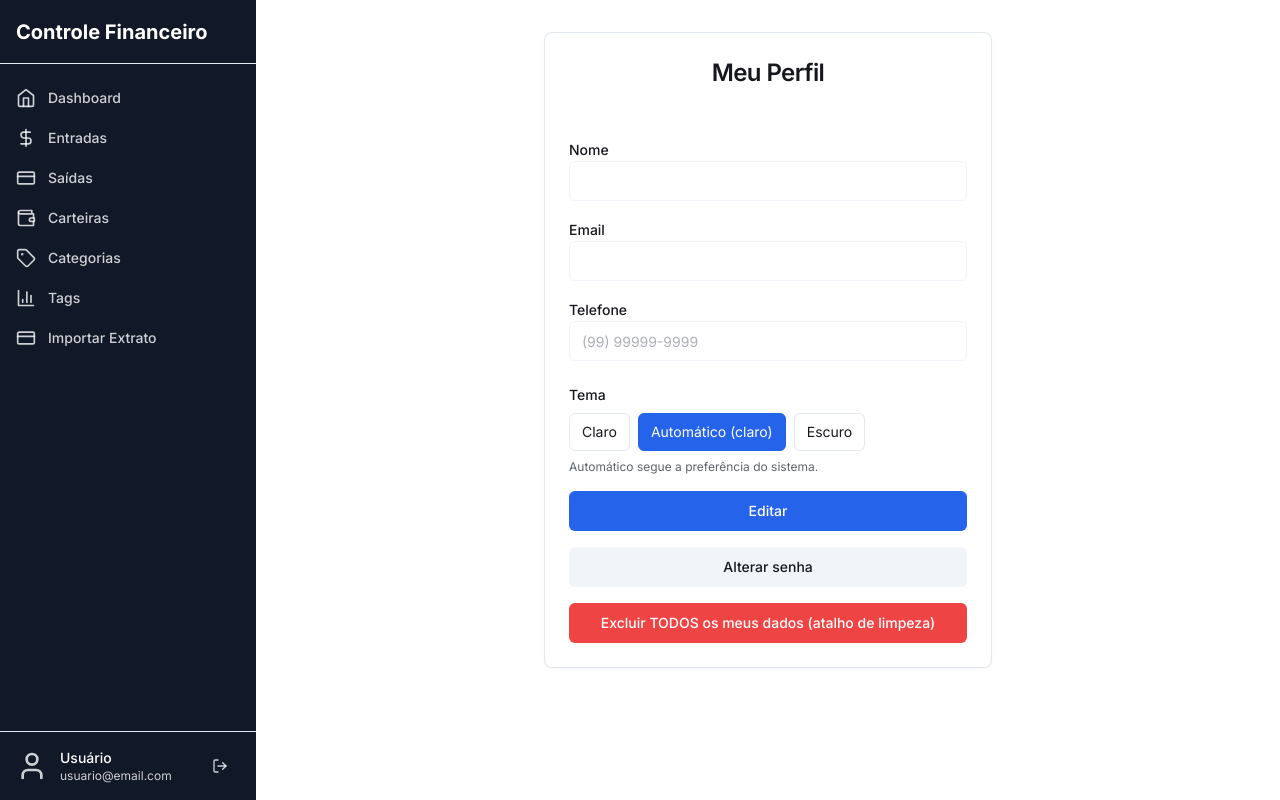
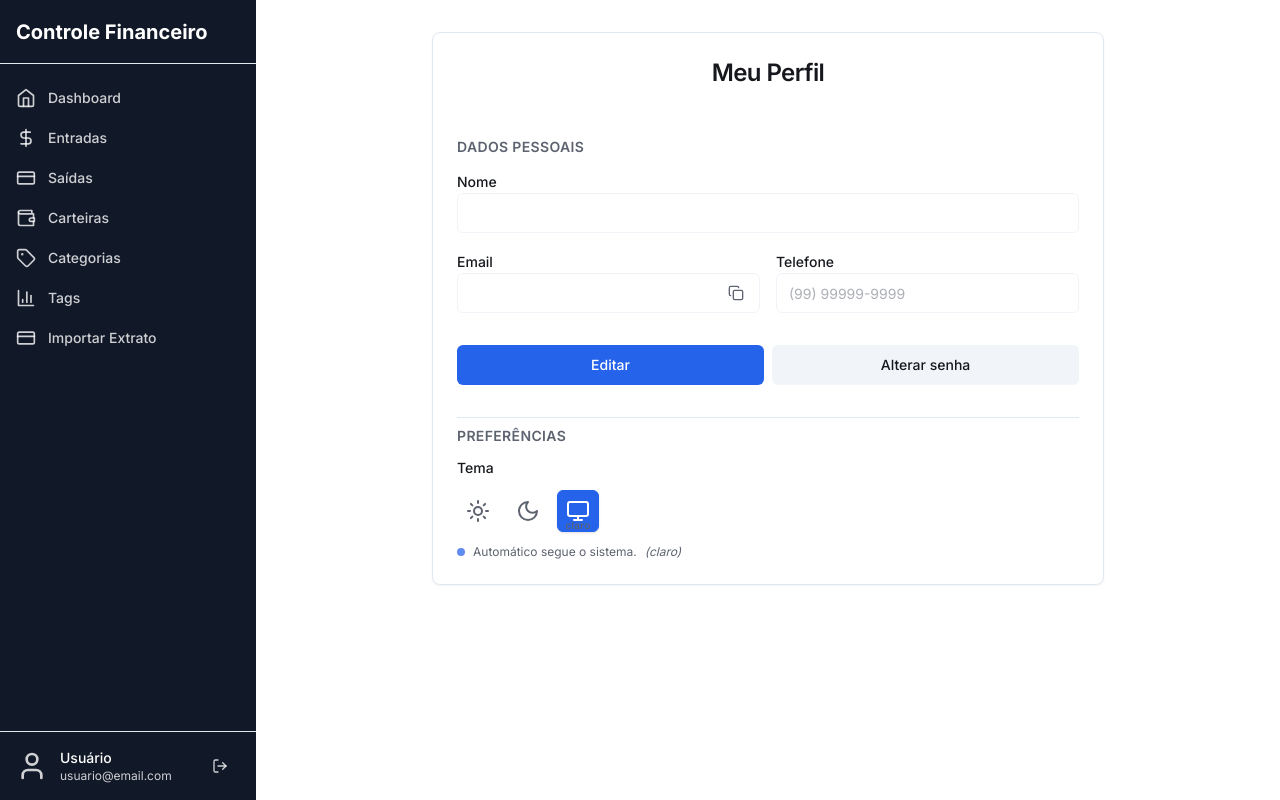
Before and after one commit to joaocarlosxsantos/financeiro, a Next.js app: page /user in a window 1280 px wide. Built offline with nearby package versions, Linux system fonts and the light colour scheme; no server answers.

Commit message:
melhorias tela de usuários

```diff
--- a/src/components/providers/theme-provider.tsx
+++ b/src/components/providers/theme-provider.tsx
@@ -17,25 +17,31 @@ export const ThemeProvider = ({ children }: { children: React.ReactNode }) => {
     return 'system';
   });
   const [resolved, setResolved] = useState<'light' | 'dark'>(() => 'light');
-  const mounted = useRef(false);
+  const mounted = useRef(false); // indica se já montou para decidir persistência
+  const userChanged = useRef(false); // evita override do fetch inicial após interação
+  const hydratedInitial = useRef(false); // impedir PUT logo após hidratação inicial
 
-  // Carrega preferência do backend na primeira montagem
+  // Carrega preferência do backend na primeira montagem (sem sobrescrever escolha manual rápida)
   useEffect(() => {
     mounted.current = true;
+    let cancelled = false;
     (async () => {
       try {
         const res = await fetch('/api/user/theme');
-        if (res.ok) {
+        if (!cancelled && res.ok) {
           const data = await res.json();
-          if (data?.theme) {
+          if (data?.theme && !userChanged.current) {
             setThemeState(data.theme);
             localStorage.setItem('theme', data.theme);
           }
         }
-      } catch (e) {
+      } catch {
         // silencioso
+      } finally {
+        hydratedInitial.current = true;
       }
     })();
+    return () => { cancelled = true; };
   }, []);
 
   useEffect(() => {
@@ -49,18 +55,15 @@ export const ThemeProvider = ({ children }: { children: React.ReactNode }) => {
     calc();
     mql.addEventListener('change', calc);
     localStorage.setItem('theme', theme);
-    // Persistir no backend (ignora se ainda carregando inicial ou já igual)
-    if (mounted.current) {
-      fetch('/api/user/theme', {
-        method: 'PUT',
-        headers: { 'Content-Type': 'application/json' },
-        body: JSON.stringify({ theme }),
-      }).catch(() => {});
+    // Persistir no backend (ignora primeira hidratação para evitar sobrescrita redundante)
+    if (mounted.current && hydratedInitial.current) {
+      fetch('/api/user/theme', { method: 'PUT', headers: { 'Content-Type': 'application/json' }, body: JSON.stringify({ theme }) }).catch(() => {});
     }
     return () => mql.removeEventListener('change', calc);
   }, [theme]);
 
   const setTheme = (t: 'light' | 'dark' | 'system') => {
+    userChanged.current = true;
     setThemeState(t);
   };
 
--- a/src/components/ui/theme-selector.tsx
+++ b/src/components/ui/theme-selector.tsx
@@ -1,12 +1,7 @@
 "use client";
 import { useTheme } from '@/components/providers/theme-provider';
 import { useEffect, useState, useRef } from 'react';
-
-const options: { value: 'light' | 'dark' | 'system'; label: string }[] = [
-  { value: 'light', label: 'Claro' },
-  { value: 'system', label: 'Automático' },
-  { value: 'dark', label: 'Escuro' },
-];
+import { Sun, Moon, Monitor } from 'lucide-react';
 
 export function ThemeSelector() {
   const { theme, setTheme, resolvedTheme } = useTheme();
@@ -15,37 +10,60 @@ export function ThemeSelector() {
   useEffect(() => setMounted(true), []);
   useEffect(() => {
     if (mounted && liveRef.current) {
-      liveRef.current.textContent = `Tema ativo: ${theme === 'system' ? `Automático (${resolvedTheme === 'dark' ? 'Escuro' : 'Claro'})` : (theme === 'dark' ? 'Escuro' : 'Claro')}`;
+      const label = theme === 'system'
+        ? `Automático (${resolvedTheme === 'dark' ? 'Escuro' : 'Claro'})`
+        : (theme === 'dark' ? 'Escuro' : 'Claro');
+      liveRef.current.textContent = `Tema ativo: ${label}`;
     }
   }, [theme, resolvedTheme, mounted]);
+
+  const baseBtn = 'relative inline-flex items-center justify-center rounded-md p-2 transition text-sm focus-visible:outline-none focus-visible:ring-2 focus-visible:ring-primary focus-visible:ring-offset-2 disabled:opacity-50';
+  const inactive = 'bg-transparent hover:bg-muted text-muted-foreground border border-transparent';
+  const active = 'bg-primary text-primary-foreground shadow border border-primary';
+
   return (
-    <div className="space-y-2">
+    <div className="space-y-3">
       <div className="text-sm font-medium">Tema</div>
-      <div className="flex flex-col sm:flex-row gap-2">
-        {options.map(o => {
-          const active = theme === o.value;
-          return (
-            <button
-              key={o.value}
-              type="button"
-              onClick={() => setTheme(o.value)}
-              className={
-                `px-3 py-2 rounded-md border text-sm transition ${(active ? 'bg-primary text-primary-foreground border-primary' : 'bg-background hover:bg-muted border-border')}`
-              }
-              aria-pressed={active}
-            >
-              {o.label}
-              {mounted && o.value === 'system' && ` (${resolvedTheme === 'dark' ? 'escuro' : 'claro'})`}
-            </button>
-          );
-        })}
+      <div role="group" aria-label="Selecionar tema" className="inline-flex gap-2">
+        <button
+          type="button"
+          onClick={() => setTheme('light')}
+          className={`${baseBtn} ${theme === 'light' ? active : inactive}`}
+          aria-pressed={theme === 'light'}
+          aria-label="Tema claro"
+        >
+          <Sun className="h-6 w-6" />
+        </button>
+        <button
+          type="button"
+          onClick={() => setTheme('dark')}
+          className={`${baseBtn} ${theme === 'dark' ? active : inactive}`}
+          aria-pressed={theme === 'dark'}
+          aria-label="Tema escuro"
+        >
+          <Moon className="h-6 w-6" />
+        </button>
+        <button
+          type="button"
+          onClick={() => setTheme('system')}
+          className={`${baseBtn} ${theme === 'system' ? active : inactive}`}
+          aria-pressed={theme === 'system'}
+          aria-label="Tema automático"
+        >
+          <Monitor className="h-6 w-6" />
+          {mounted && (
+            <span className="absolute -bottom-1 text-[10px] font-medium tracking-wide text-muted-foreground w-max left-1/2 -translate-x-1/2">
+              {resolvedTheme === 'dark' ? 'escuro' : 'claro'}
+            </span>
+          )}
+        </button>
       </div>
-      {mounted && (
-        <>
-          <p className="text-xs text-muted-foreground">Automático segue a preferência do sistema.</p>
-          <div aria-live="polite" aria-atomic="true" className="sr-only" ref={liveRef} />
-        </>
-      )}
+      <div className="flex items-center gap-2 text-xs text-muted-foreground">
+        <span className="inline-block h-2 w-2 rounded-full bg-primary animate-pulse" />
+        {theme === 'system' ? 'Automático segue o sistema.' : theme === 'dark' ? 'Modo escuro ativo.' : 'Modo claro ativo.'}
+        {theme === 'system' && mounted && <span className="italic">({resolvedTheme === 'dark' ? 'escuro' : 'claro'})</span>}
+      </div>
+      <div aria-live="polite" aria-atomic="true" className="sr-only" ref={liveRef} />
     </div>
   );
 }
--- a/src/components/user/user-profile.tsx
+++ b/src/components/user/user-profile.tsx
@@ -1,4 +1,4 @@
-import { useEffect, useState } from 'react';
+import { useEffect, useState, useMemo, useRef } from 'react';
 import { Card, CardContent, CardHeader, CardTitle } from '@/components/ui/card';
 import { Button } from '@/components/ui/button';
 import { Input } from '@/components/ui/input';
@@ -6,265 +6,185 @@ import { Label } from '@/components/ui/label';
 import { Modal } from '@/components/ui/modal';
 import ThemeSelector from '@/components/ui/theme-selector';
 import { useTheme } from '@/components/providers/theme-provider';
+import { Eye, EyeOff, Copy, Check } from 'lucide-react';
 
-interface UserProfileProps {
-  className?: string;
-}
+interface UserProfileProps { className?: string }
 
 export function UserProfile({ className }: UserProfileProps) {
-  const [showDeleteModal, setShowDeleteModal] = useState(false);
-  const [deleting, setDeleting] = useState(false);
+  const { setTheme } = useTheme();
   const [user, setUser] = useState({ name: '', email: '', phone: '' });
+  const [form, setForm] = useState({ name: '', email: '', phone: '' });
   const [edit, setEdit] = useState(false);
-  const [form, setForm] = useState({ name: '', email: '', phone: '' });
+  const [initialLoading, setInitialLoading] = useState(true);
+  const [loading, setLoading] = useState(false);
+  const [message, setMessage] = useState('');
   const [errors, setErrors] = useState<{ name?: string; email?: string }>({});
-  const [loading, setLoading] = useState(false);
   const [showPasswordModal, setShowPasswordModal] = useState(false);
   const [passwords, setPasswords] = useState({ password: '', confirm: '' });
   const [passwordError, setPasswordError] = useState('');
-  const [message, setMessage] = useState('');
-  const { setTheme } = useTheme();
+  const [showPassword, setShowPassword] = useState(false);
+  const [showConfirm, setShowConfirm] = useState(false);
+  const [copied, setCopied] = useState(false);
+  const liveRef = useRef<HTMLDivElement | null>(null);
 
   useEffect(() => {
     let cancelled = false;
     (async () => {
+      try {
         const res = await fetch('/api/user');
         if (!cancelled && res.ok) {
           const data = await res.json();
           setUser(data);
-        setForm(data);
-        if ((data as any)?.theme) {
-          setTheme((data as any).theme);
+          setForm({ name: data.name || '', email: data.email || '', phone: data.phone || '' });
+          if (data.theme) setTheme(data.theme);
+        }
+      } finally { if (!cancelled) setInitialLoading(false); }
+    })();
+    return () => { cancelled = true; };
+  }, [setTheme]);
+
+  const dirty = useMemo(() => (
+    form.name !== user.name || form.email !== user.email || (form.phone || '') !== (user.phone || '')
+  ), [form, user]);
+
+  useEffect(() => {
+    if (edit) {
+      if (form.email && !/^[^\s@]+@[^\s@]+\.[^\s@]+$/.test(form.email)) {
+        setErrors(e => ({ ...e, email: 'Formato de email inválido.' }));
+      } else {
+        setErrors(e => ({ ...e, email: e.email && e.email.startsWith('Formato') ? undefined : e.email }));
       }
     }
-    })();
-    return () => {
-      cancelled = true;
-    };
-    // setTheme é estável, mas incluído para satisfazer regra eslint-react-hooks
-  }, [setTheme]);
+  }, [form.email, edit]);
 
-  const handleEdit = () => setEdit(true);
-  const handleCancel = () => {
-    setEdit(false);
-    setForm(user);
-    setMessage('');
-  };
+  const handleEdit = () => { setEdit(true); setMessage(''); };
+  const handleCancel = () => { setEdit(false); setForm({ name: user.name, email: user.email, phone: user.phone || '' }); setMessage(''); };
+
   const handleSave = async () => {
     const newErrors: { name?: string; email?: string } = {};
     if (!form.name.trim()) newErrors.name = 'Nome é obrigatório.';
     if (!form.email.trim()) newErrors.email = 'Email é obrigatório.';
     setErrors(newErrors);
-    if (Object.keys(newErrors).length > 0) return;
+    if (Object.keys(newErrors).length) return;
     setLoading(true);
     setMessage('');
-    const res = await fetch('/api/user', {
-      method: 'PUT',
-      headers: { 'Content-Type': 'application/json' },
-      body: JSON.stringify(form),
-    });
+    try {
+      const res = await fetch('/api/user', { method: 'PUT', headers: { 'Content-Type': 'application/json' }, body: JSON.stringify(form) });
       if (res.ok) {
         const data = await res.json();
         setUser(data.user);
         setEdit(false);
         setMessage('Dados atualizados!');
-      setErrors({});
+        if (liveRef.current) liveRef.current.textContent = 'Perfil salvo com sucesso';
       } else {
         setMessage('Erro ao atualizar dados');
+        if (liveRef.current) liveRef.current.textContent = 'Erro ao salvar perfil';
       }
-    setLoading(false);
+    } finally { setLoading(false); }
   };
+
+  const handlePhoneChange = (val: string) => {
+    const digits = val.replace(/\D/g, '').slice(0, 11);
+    let formatted = digits;
+    if (digits.length > 2) formatted = `(${digits.slice(0,2)}) ${digits.slice(2)}`;
+    if (digits.length > 6) formatted = `(${digits.slice(0,2)}) ${digits.slice(2,7)}-${digits.slice(7)}`;
+    setForm(f => ({ ...f, phone: formatted }));
+  };
+
+  const passwordStrength = useMemo(() => {
+    const p = passwords.password; if (!p) return 0; let score = 0;
+    if (p.length >= 6) score++; if (p.length >= 10) score++; if (/[A-Z]/.test(p)) score++; if (/[0-9]/.test(p)) score++; if (/[^A-Za-z0-9]/.test(p)) score++;
+    return Math.min(score, 5);
+  }, [passwords.password]);
+  const strengthColor = ['bg-red-500','bg-orange-500','bg-yellow-500','bg-blue-500','bg-green-500'];
 
   const handlePasswordSave = async () => {
     setPasswordError('');
-    if (passwords.password.length < 6) {
-      setPasswordError('A senha deve ter pelo menos 6 caracteres');
-      return;
+    if (passwords.password.length < 6) { setPasswordError('A senha deve ter pelo menos 6 caracteres'); return; }
+    if (passwords.password !== passwords.confirm) { setPasswordError('As senhas não coincidem'); return; }
+    setLoading(true);
+    try {
+      const res = await fetch('/api/user/password', { method: 'PUT', headers: { 'Content-Type': 'application/json' }, body: JSON.stringify({ password: passwords.password }) });
+      if (res.ok) {
+        setShowPasswordModal(false); setPasswords({ password: '', confirm: '' }); setMessage('Senha alterada com sucesso!'); if (liveRef.current) liveRef.current.textContent = 'Senha alterada com sucesso';
+      } else {
+        const data = await res.json().catch(() => ({})); setPasswordError(data?.error || 'Erro ao alterar senha');
       }
-    if (passwords.password !== passwords.confirm) {
-      setPasswordError('As senhas não coincidem');
-      return;
-    }
-    setLoading(true);
-    const res = await fetch('/api/user/password', {
-      method: 'PUT',
-      headers: { 'Content-Type': 'application/json' },
-      body: JSON.stringify({ password: passwords.password }),
-    });
-    if (res.ok) {
-      setShowPasswordModal(false);
-      setPasswords({ password: '', confirm: '' });
-      setMessage('Senha alterada com sucesso!');
-    } else {
-      const data = await res.json().catch(() => ({}));
-      setPasswordError(data?.error || 'Erro ao alterar senha');
-    }
-    setLoading(false);
+    } finally { setLoading(false); }
   };
 
   return (
-    <Card className={className || 'w-full max-w-md mx-auto'}>
-      <CardHeader className="text-center">
-        <CardTitle className="text-2xl">Meu Perfil</CardTitle>
-      </CardHeader>
+    <Card className={className || 'w-full max-w-2xl mx-auto'}>
+      <CardHeader className="text-center"><CardTitle className="text-2xl">Meu Perfil</CardTitle></CardHeader>
       <CardContent>
-        <div className="space-y-4">
-          <div>
+        <div className="space-y-8">
+          <section>
+            <h3 className="text-sm font-semibold tracking-wide text-muted-foreground uppercase mb-3">Dados Pessoais</h3>
+            {initialLoading ? (
+              <div className="space-y-4 animate-pulse">
+                <div className="h-4 bg-muted rounded w-1/3" />
+                <div className="h-10 bg-muted rounded" />
+                <div className="h-4 bg-muted rounded w-1/3" />
+                <div className="h-10 bg-muted rounded" />
+                <div className="h-4 bg-muted rounded w-1/3" />
+                <div className="h-10 bg-muted rounded" />
+              </div>
+            ) : (
+              <div className="grid grid-cols-1 md:grid-cols-2 gap-4">
+                <div className="md:col-span-2">
                   <Label htmlFor="name">Nome</Label>
-            <Input
-              id="name"
-              value={form.name}
-              disabled={!edit}
-              onChange={(e) => setForm((f) => ({ ...f, name: e.target.value }))}
-            />
+                  <Input id="name" value={form.name} disabled={!edit} onChange={(e) => setForm(f => ({ ...f, name: e.target.value }))} />
                   {errors.name && <span className="text-red-600 text-xs">{errors.name}</span>}
                 </div>
-          <div>
+                <div className="relative">
                   <Label htmlFor="email">Email</Label>
-            <Input
-              id="email"
-              value={form.email}
-              disabled={!edit}
-              onChange={(e) => setForm((f) => ({ ...f, email: e.target.value }))}
-            />
+                  <Input id="email" value={form.email} disabled={!edit} onChange={(e) => setForm(f => ({ ...f, email: e.target.value }))} />
                   {errors.email && <span className="text-red-600 text-xs">{errors.email}</span>}
+                  <button type="button" onClick={async () => { await navigator.clipboard.writeText(form.email); setCopied(true); setTimeout(() => setCopied(false), 1500); }} className="absolute top-7 right-2 p-2 text-muted-foreground hover:text-foreground" aria-label="Copiar email">{copied ? <Check className="w-4 h-4" /> : <Copy className="w-4 h-4" />}</button>
                 </div>
                 <div>
                   <Label htmlFor="phone">Telefone</Label>
-            <Input
-              id="phone"
-              value={form.phone || ''}
-              disabled={!edit}
-              onChange={(e) => setForm((f) => ({ ...f, phone: e.target.value }))}
-              placeholder="(99) 99999-9999"
-            />
+                  <Input id="phone" value={form.phone || ''} disabled={!edit} onChange={(e) => handlePhoneChange(e.target.value)} placeholder="(99) 99999-9999" />
                 </div>
-          {/* Seletor de Tema */}
-          <div className="pt-2">
+              </div>
+            )}
+          </section>
+          <section>
+            <div className="flex flex-col sm:flex-row gap-2 mt-2">
+              {!edit && <Button onClick={handleEdit} className="flex-1" disabled={initialLoading}>Editar</Button>}
+              {edit && <>
+                <Button onClick={handleSave} className="flex-1" disabled={loading || !dirty}>{loading ? 'Salvando...' : 'Salvar'}</Button>
+                <Button onClick={handleCancel} className="flex-1" variant="outline" disabled={loading}>Cancelar</Button>
+              </>}
+              <Button variant="secondary" className="flex-1" onClick={() => setShowPasswordModal(true)} disabled={initialLoading}>Alterar senha</Button>
+            </div>
+            {message && <div className="text-center text-sm text-green-600 mt-2" aria-live="polite">{message}</div>}
+            <div ref={liveRef} className="sr-only" aria-live="polite" />
+          </section>
+          <section className="pt-2 border-t">
+            <h3 className="text-sm font-semibold tracking-wide text-muted-foreground uppercase mb-3">Preferências</h3>
             <ThemeSelector />
-          </div>
-          {message && <div className="text-center text-sm text-green-600">{message}</div>}
-          <div className="flex gap-2 mt-4">
-            {!edit && (
-              <Button onClick={handleEdit} className="flex-1">
-                Editar
-              </Button>
-            )}
-            {edit && (
-              <>
-                <Button onClick={handleSave} className="flex-1" disabled={loading}>
-                  {loading ? 'Salvando...' : 'Salvar'}
-                </Button>
-                <Button
-                  onClick={handleCancel}
-                  className="flex-1"
-                  variant="outline"
-                  disabled={loading}
-                >
-                  Cancelar
-                </Button>
-              </>
-            )}
-          </div>
-          <Button
-            variant="secondary"
-            className="w-full mt-2"
-            onClick={() => setShowPasswordModal(true)}
-          >
-            Alterar senha
-          </Button>
-          <Button
-            variant="destructive"
-            className="w-full mt-2"
-            onClick={() => setShowDeleteModal(true)}
-          >
-            Excluir TODOS os meus dados (atalho de limpeza)
-          </Button>
+          </section>
         </div>
       </CardContent>
-      <Modal
-        open={showPasswordModal}
-        onClose={() => {
-          setShowPasswordModal(false);
-          setPasswords({ password: '', confirm: '' });
-          setPasswordError('');
-        }}
-        title="Alterar senha"
-      >
+      <Modal open={showPasswordModal} onClose={() => { setShowPasswordModal(false); setPasswords({ password: '', confirm: '' }); setPasswordError(''); }} title="Alterar senha">
         <div className="space-y-4">
-          <div>
+          <div className="relative">
             <Label htmlFor="new-password">Nova senha</Label>
-            <Input
-              id="new-password"
-              type="password"
-              value={passwords.password}
-              onChange={(e) => setPasswords((p) => ({ ...p, password: e.target.value }))}
-            />
+            <Input id="new-password" type={showPassword ? 'text' : 'password'} value={passwords.password} onChange={(e) => setPasswords(p => ({ ...p, password: e.target.value }))} />
+            <button type="button" onClick={() => setShowPassword(s => !s)} className="absolute top-7 right-2 p-2 text-muted-foreground hover:text-foreground" aria-label={showPassword ? 'Ocultar senha' : 'Mostrar senha'}>{showPassword ? <EyeOff className="w-4 h-4" /> : <Eye className="w-4 h-4" />}</button>
+            <div className="mt-2 h-2 w-full bg-muted rounded overflow-hidden"><div className={`h-full transition-all duration-300 ${passwordStrength>0?strengthColor[passwordStrength-1]:'bg-transparent'}`} style={{ width: `${(passwordStrength/5)*100}%` }} /></div>
+            <p className="text-xs text-muted-foreground mt-1">Força: {['','Fraca','Média','Razoável','Forte','Excelente'][passwordStrength]}</p>
           </div>
-          <div>
+          <div className="relative">
             <Label htmlFor="confirm-password">Confirme a nova senha</Label>
-            <Input
-              id="confirm-password"
-              type="password"
-              value={passwords.confirm}
-              onChange={(e) => setPasswords((p) => ({ ...p, confirm: e.target.value }))}
-            />
+            <Input id="confirm-password" type={showConfirm ? 'text' : 'password'} value={passwords.confirm} onChange={(e) => setPasswords(p => ({ ...p, confirm: e.target.value }))} />
+            <button type="button" onClick={() => setShowConfirm(s => !s)} className="absolute top-7 right-2 p-2 text-muted-foreground hover:text-foreground" aria-label={showConfirm ? 'Ocultar confirmação' : 'Mostrar confirmação'}>{showConfirm ? <EyeOff className="w-4 h-4" /> : <Eye className="w-4 h-4" />}</button>
           </div>
           {passwordError && <div className="text-red-600 text-sm text-center">{passwordError}</div>}
           <div className="flex gap-2 mt-4">
-            <Button onClick={handlePasswordSave} className="flex-1" disabled={loading}>
-              {loading ? 'Salvando...' : 'Salvar'}
-            </Button>
-            <Button
-              onClick={() => {
-                setShowPasswordModal(false);
-                setPasswords({ password: '', confirm: '' });
-                setPasswordError('');
-              }}
-              className="flex-1"
-              variant="outline"
-              disabled={loading}
-            >
-              Cancelar
-            </Button>
-          </div>
-        </div>
-      </Modal>
-
-      {/* Modal de confirmação de exclusão */}
-      <Modal
-        open={showDeleteModal}
-        onClose={() => setShowDeleteModal(false)}
-        title="Excluir todos os dados?"
-      >
-        <div className="space-y-4">
-          <div className="text-red-600 text-center font-semibold">
-            Tem certeza que deseja excluir TODOS os seus dados? Essa ação não pode ser desfeita!
-          </div>
-          <div className="flex gap-2 mt-4">
-            <Button
-              variant="destructive"
-              className="flex-1"
-              disabled={deleting}
-              onClick={async () => {
-                setDeleting(true);
-                await fetch('/api/user/delete-data', { method: 'POST' });
-                setDeleting(false);
-                setShowDeleteModal(false);
-                setMessage('Todos os dados foram excluídos!');
-                // Opcional: recarregar a página ou buscar novamente os dados do usuário
-              }}
-            >
-              {deleting ? 'Excluindo...' : 'Sim, excluir tudo'}
-            </Button>
-            <Button
-              variant="outline"
-              className="flex-1"
-              disabled={deleting}
-              onClick={() => setShowDeleteModal(false)}
-            >
-              Cancelar
-            </Button>
+            <Button onClick={handlePasswordSave} className="flex-1" disabled={loading}>{loading ? 'Salvando...' : 'Salvar'}</Button>
+            <Button onClick={() => { setShowPasswordModal(false); setPasswords({ password: '', confirm: '' }); setPasswordError(''); }} className="flex-1" variant="outline" disabled={loading}>Cancelar</Button>
           </div>
         </div>
       </Modal>
```
Lines whose indentation alone changed are shown as unchanged.
